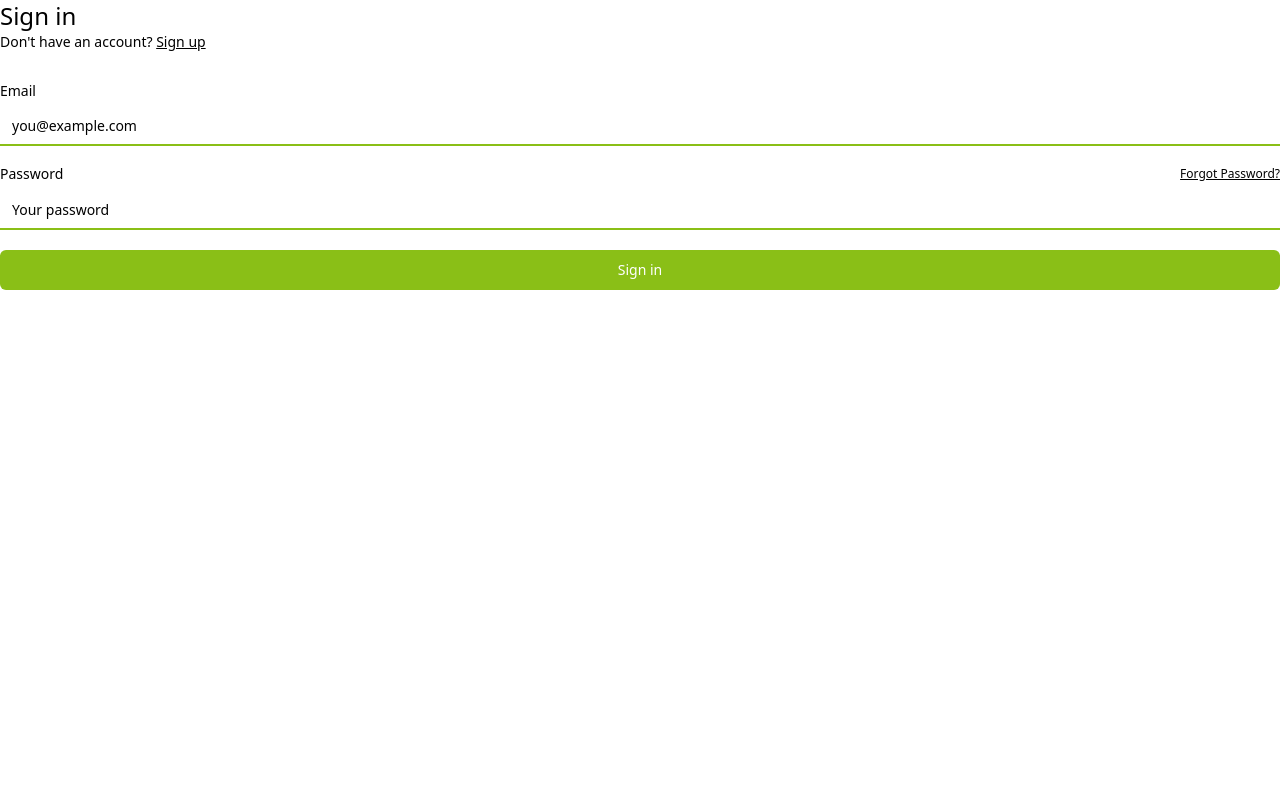
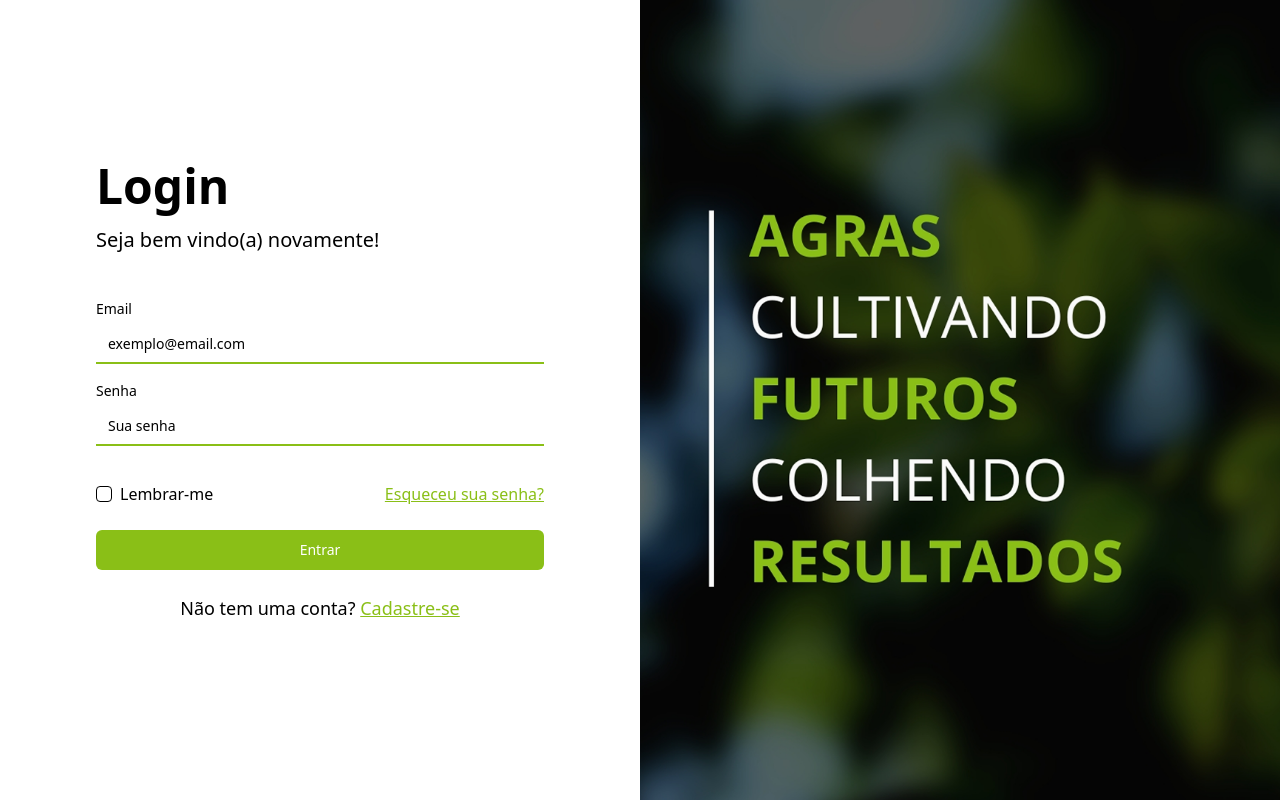
Before and after one commit to andgabx/agras, a Next.js app: page /sign-in in a window 1280 px wide. Built offline with nearby package versions, Linux system fonts and the light colour scheme.

Commit message:
feat: sign in and signout ui updated

```diff
--- a/app/(auth-pages)/forgot-password/page.tsx
+++ b/app/(auth-pages)/forgot-password/page.tsx
@@ -4,7 +4,6 @@ import { SubmitButton } from "@/components/submit-button";
 import { Input } from "@/components/ui/input";
 import { Label } from "@/components/ui/label";
 import Link from "next/link";
-import { SmtpMessage } from "../smtp-message";
 
 export default async function ForgotPassword(props: {
   searchParams: Promise<Message>;
@@ -31,7 +30,6 @@ export default async function ForgotPassword(props: {
           <FormMessage message={searchParams} />
         </div>
       </form>
-      <SmtpMessage />
     </>
   );
 }
--- a/app/(auth-pages)/sign-in/page.tsx
+++ b/app/(auth-pages)/sign-in/page.tsx
@@ -3,42 +3,70 @@ import { FormMessage, Message } from "@/components/form-message";
 import { SubmitButton } from "@/components/submit-button";
 import { Input } from "@/components/ui/input";
 import { Label } from "@/components/ui/label";
+import { Checkbox } from "@/components/ui/checkbox";
 import Link from "next/link";
+import Image from "next/image";
 
 export default async function Login(props: { searchParams: Promise<Message> }) {
   const searchParams = await props.searchParams;
   return (
-    <form className="flex-1 flex flex-col min-w-64">
-      <h1 className="text-2xl font-medium">Sign in</h1>
-      <p className="text-sm text-foreground">
-        Don't have an account?{" "}
-        <Link className="text-foreground font-medium underline" href="/sign-up">
-          Sign up
-        </Link>
-      </p>
+    <div className="flex h-screen">
+      <div className="w-full lg:w-1/2 flex items-center justify-center px-8">
+        <form className="flex-1 flex flex-col max-w-md">
+          <h1 className="text-5xl font-bold">Login</h1>
+          <p className="text-xl py-4 font-medium text-foreground">Seja bem vindo(a) novamente!</p>
           <div className="flex flex-col gap-2 [&>input]:mb-3 mt-8">
             <Label htmlFor="email">Email</Label>
-        <Input name="email" placeholder="you@example.com" required />
+            <Input name="email" placeholder="exemplo@email.com" required />
             <div className="flex justify-between items-center">
-          <Label htmlFor="password">Password</Label>
-          <Link
-            className="text-xs text-foreground underline"
-            href="/forgot-password"
-          >
-            Forgot Password?
-          </Link>
+              <Label htmlFor="password">Senha</Label>
+
             </div>
             <Input
               type="password"
               name="password"
-          placeholder="Your password"
+              placeholder="Sua senha"
               required
             />
-        <SubmitButton pendingText="Signing In..." formAction={signInAction}>
-          Sign in
+            <div className="flex justify-between items-center">
+              <div className="flex items-center gap-2 py-4">
+                <Checkbox id="remember" />
+                <Label className="text-md" htmlFor="remember">Lembrar-me</Label>
+              </div>
+            <Link
+              className="text-md text-[#8ABF17] underline py-4"
+              href="/forgot-password"
+            >
+                Esqueceu sua senha?
+              </Link>
+            </div>
+
+            <SubmitButton pendingText="Entrando..." formAction={signInAction}>
+              Entrar
             </SubmitButton>
             <FormMessage message={searchParams} />
           </div>
+          <p className="text-center py-4 text-lg text-foreground">
+            Não tem uma conta?{" "}
+            <Link
+              className=" text-[#8ABF17] font-medium underline"
+              href="/sign-up"
+            >
+              Cadastre-se
+            </Link>
+          </p>
         </form>
+
+      </div>
+      <div className="hidden lg:block relative w-1/2">
+        <Image
+          src="/agraslogin.png"
+          alt="Authentication background"
+          fill
+          className="object-cover"
+          priority
+        />
+      </div>
+    </div>
   );
 }
--- a/app/(auth-pages)/sign-up/page.tsx
+++ b/app/(auth-pages)/sign-up/page.tsx
@@ -20,12 +20,15 @@ export default async function Signup(props: {
   }
 
   return (
-    <div className="flex h-screen">
-      <div className="flex items-center justify-center w-full lg:w-1/2 p-8">
+    <div className="flex bg-[#FAFAFA] h-screen">
+      <div className="flex items-center rounded-r-[150px] bg-white justify-center w-full lg:w-1/2 p-8">
         <form className="w-full max-w-md">
           <div className="flex flex-col gap-2">
-            <Image className="mx-auto" src="/agrasloginlogo.png" alt="Logo" width={300} height={100} />
-            <h1 className="text-2xl font-medium">Cadastre-se</h1>
+            <Image className="mx-auto pb-16" src="/agrasloginlogo.png" alt="Logo" width={300} height={100} />
+            <h1 className="text-5xl font-bold">Cadastre-se</h1>
+            <p className="text-xl font-medium text-foreground">
+              Seba bem vindo(a) ao AGRAS!
+            </p>
 
             <div className="flex flex-col gap-2 [&>input]:mb-3 mt-8">
               <Label className="font-bold" htmlFor="name">Nome</Label>
@@ -68,13 +71,13 @@ export default async function Signup(props: {
         </form>
       </div>
 
-      <div className="hidden lg:block w-1/2 h-screen">
+      <div className="hidden lg:block w-1/2 m-auto px-4">
         <Image
-          src="/agraslogin.png"
+          src="/signup.png"
           alt="Login"
-          width={1920}
-          height={1080}
-          className="w-full h-full object-cover"
+          width={500}
+          height={500}
+          className="mx-auto"
           priority
         />
       </div>
--- a/app/actions.ts
+++ b/app/actions.ts
@@ -137,5 +137,5 @@ export const resetPasswordAction = async (formData: FormData) => {
 export const signOutAction = async () => {
   const supabase = await createClient();
   await supabase.auth.signOut();
-  return redirect("/");
+  return redirect("/sign-in");
 };
--- a/components/sidebar/index.tsx
+++ b/components/sidebar/index.tsx
@@ -13,14 +13,8 @@ import Link from "next/link";
 import { motion } from "framer-motion";
 import Image from "next/image";
 import { createClient } from "@/utils/supabase/client";
-
+import { signOutAction } from "@/app/actions";
 export default function SidebarDemo() {
-  const handleSignOut = async () => {
-    const supabase = createClient();
-    await supabase.auth.signOut();
-    window.location.href = "/"; // Redirect to home after sign out
-  };
-
   const links = [
     {
       label: "Dashboard",
@@ -60,7 +54,7 @@ export default function SidebarDemo() {
     {
       label: "Sair",
       href: "#",
-      onClick: handleSignOut,
+      onClick: signOutAction,
       icon: (
         <LogOut className="h-[27px] w-[27px] flex-shrink-0 transition-colors group-hover:text-[#8ABF17]" />
       ),
--- a/components/ui/checkbox.tsx
+++ b/components/ui/checkbox.tsx
@@ -19,9 +19,9 @@ const Checkbox = React.forwardRef<
     {...props}
   >
     <CheckboxPrimitive.Indicator
-      className={cn("flex items-center justify-center text-current")}
+      className={cn("flex bg-[#8ABF17] items-center justify-center text-current")}
     >
-      <Check className="h-4 w-4" />
+      <Check className="h-4 w-4 font-medium text-white" />
     </CheckboxPrimitive.Indicator>
   </CheckboxPrimitive.Root>
 ));
```
Also changed, not shown: public/signup.png (added). Lines whose indentation alone changed are shown as unchanged.
